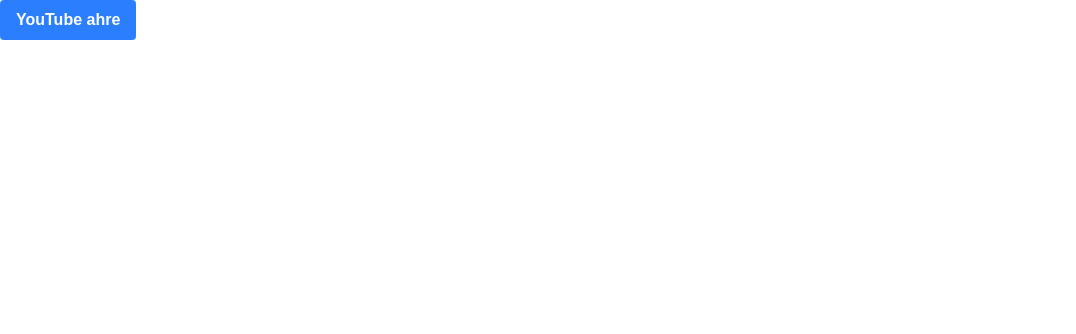
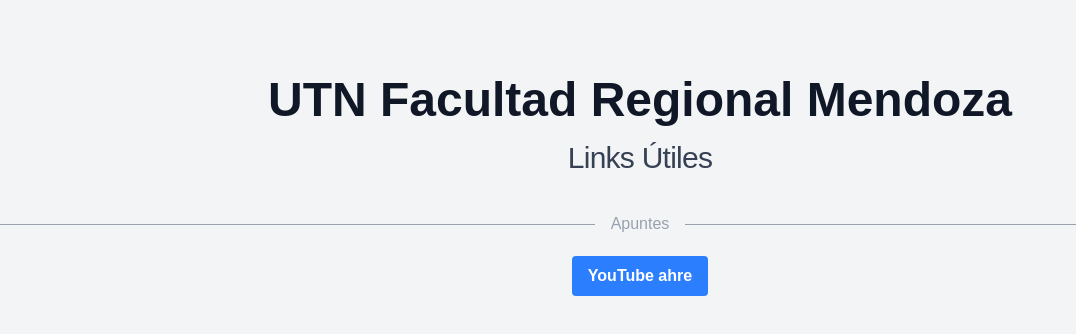
Before and after one commit to checorazza/UTNFRM-links, a Next.js app: page / in a window 1280 px wide. Shown: the top 334 px of the page, without its empty margins (0-1076 px from the left). Built offline with nearby package versions, Linux system fonts and the light colour scheme.

Commit message:
Page Dividers

```diff
--- a/app/page.tsx
+++ b/app/page.tsx
@@ -1,10 +1,25 @@
-import Image from "next/image";
 import LinkItem from "../components/LinkItem";
 
 export default function Home() {
   return (
-    <div>
-      <LinkItem href="https://youtube.com" text="YouTube ahre"></LinkItem>
+    <div className="text-center items-center justify-center min-h-screen py-15 bg-gray-100">
+      <div className="">
+        <h1 className="text-5xl font-bold tracking-normal text-balance text-gray-900 sm:text-5xl m-4">
+          UTN Facultad Regional Mendoza
+        </h1>
+        <h2 className="text-3xl tracking-tight text-gray-700 m-4">
+          Links Útiles
+        </h2>
+      </div>
+      <div className="">
+        <div className="relative flex py-5 items-center">
+          <div className="flex-grow border-t border-gray-400"></div>
+          <span className="flex-shrink mx-4 text-gray-400">Apuntes</span>
+          <div className="flex-grow border-t border-gray-400"></div>
+        </div>
+
+        <LinkItem href="https://youtube.com" text="YouTube ahre"></LinkItem>
+      </div>
     </div>
   );
 }
```
